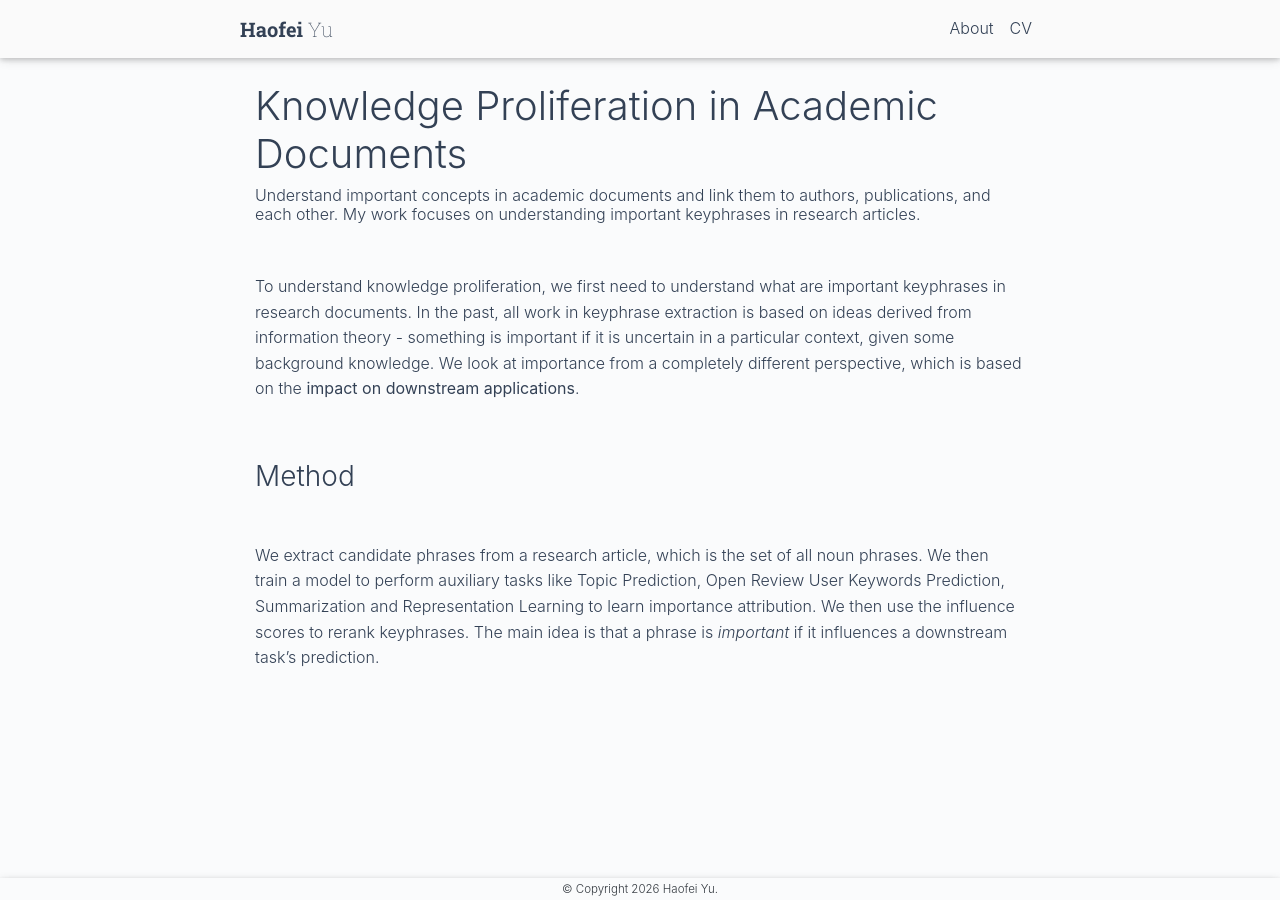
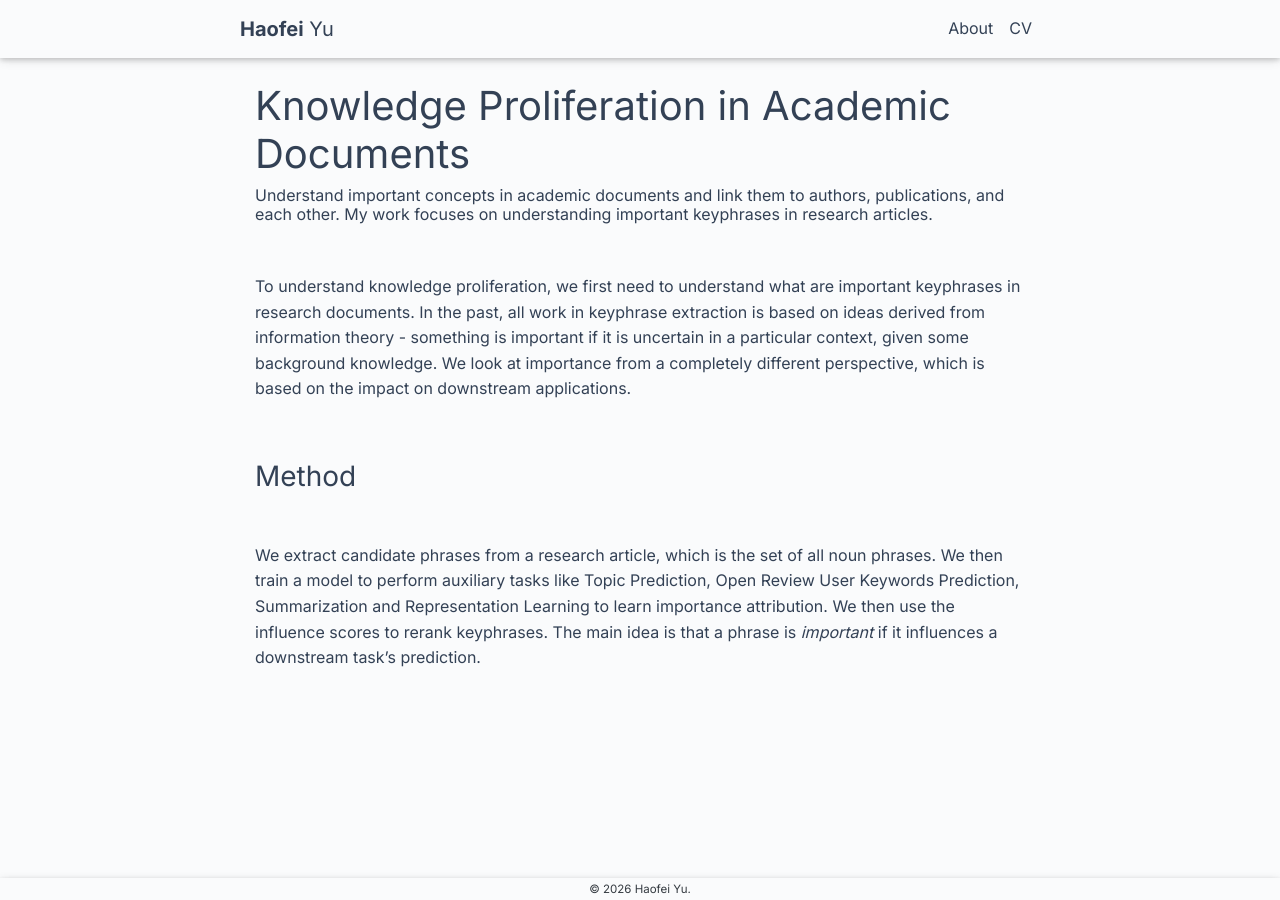
Before and after one commit to lwaekfjlk/lwaekfjlk.github.io, a Jekyll site: the page built from _projects/1_keyphrase.md, in a window 1280 px wide. Built offline with Jekyll 4.4.1, drawn with Linux system fonts in a browser that asks for light colours.

Commit message:
Use Inter site-wide, drop Crimson Pro and Roboto
Co-Authored-By: Claude Fable 5 <noreply@anthropic.com>

```diff
--- a/_layouts/default.html
+++ b/_layouts/default.html
@@ -9,7 +9,7 @@
   <meta name="description" content="{{ site.description }}">
 
   <!-- Fonts and Icons -->
-  <link rel="stylesheet" type="text/css" href="https://fonts.googleapis.com/css?family=Roboto:300,400,500,700|Roboto+Slab:100,300,400,500,700|Material+Icons" />
+  <link rel="stylesheet" type="text/css" href="https://fonts.googleapis.com/css2?family=Inter:wght@400;500;600;700&display=swap" />
 
   <!-- CSS Files -->
   <link rel="stylesheet" href="{{ '/assets/css/all.min.css' | prepend: site.baseurl | prepend: site.url }}">
@@ -19,22 +19,11 @@
 </head>
 <body>
   <!-- Header -->
-  <nav id="navbar" class="navbar fixed-top navbar-expand-md grey lighten-5 z-depth-1 navbar-light">
+  <nav id="navbar" class="navbar fixed-top navbar-expand-md navbar-light">
     <div class="container-fluid p-0">
-      {% if page.title != "about" %}
-        <a class="navbar-brand title font-weight-lighter" href="{{ site.baseurl | prepend: site.url }}/"><span class="font-weight-bold">Haofei</span> Yu</a>
-      {% else %}
-        <div class="row ml-1 ml-sm-0">
-          <span class="contact-icon text-center" style="line-height: 1em;">
-            <a href="mailto:{{ site.email }}"><i class="fa fa-envelope-square gm-icon"></i></a>
-            <a href="https://scholar.google.com/citations?userid={{ site.scholar_userid }}&user={{ site.scholar_userid }}" target="_blank" title="Google Scholar"><i class="ai ai-google-scholar-square gs-icon"></i></a>
-            <a href="https://www.github.com/{{ site.github_username }}" target="_blank" title="GitHub"><i class="fab fa-github-square gh-icon"></i></a>
-            <a href="https://www.linkedin.com/in/{{ site.linkedin_username }}" target="_blank" title="LinkedIn"><i class="fab fa-linkedin li-icon"></i></a>
-            <!--<a href="https://www.facebook.com/{{ site.facebook_username }}" target="_blank" title="Facebook"><i class="fab fa-facebook-square fb-icon"></i></a>-->
-            <a href="https://twitter.com/{{ site.twitter_username }}" target="_blank" title="Twitter"><i class="fab fa-twitter-square tw-icon"></i></a>
-          </span>
-        </div>
-      {% endif %}
+      <a class="navbar-brand title font-weight-lighter" href="{{ site.baseurl | prepend: site.url }}/">
+        <span class="font-weight-bold">Haofei</span> Yu
+      </a>
       <button class="navbar-toggler ml-auto" type="button" data-toggle="collapse" data-target="#navbarNav" aria-controls="navbarNav" aria-expanded="false" aria-label="Toggle navigation">
         <span class="navbar-toggler-icon"></span>
       </button>
@@ -49,12 +38,11 @@
                 </a>
             </li>
 
-            <li class="nav-item {% if page.title == " about" %}navbar-active font-weight-bold{% endif %}">
+            <li class="nav-item">
                 <a class="nav-link" href="{{ site.baseurl }}/assets/pdf/cv.pdf">
                     CV
                 </a>
             </li>
-
 
             {% for p in site.pages %}
                 {% if p.title %}
@@ -79,13 +67,6 @@
     </div>
   </nav>
 
-  <!-- Scrolling Progress Bar -->
-  <progress id="progress" value="0">
-    <div class="progress-container">
-      <span class="progress-bar"></span>
-    </div>
-  </progress>
-
   <!-- Content -->
   <div class="content">
     {{ content }}
@@ -93,7 +74,7 @@
 
   <!-- Footer -->
   <footer>
-    &copy; Copyright {{ site.time | date: '%Y' }} {{ site.name }}.
+    &copy; {{ site.time | date: '%Y' }} {{ site.name }}.
     {{ site.footer_text }}
     {% if site.last_updated %}
       Last updated: {{ site.last_updated }}.
@@ -110,53 +91,15 @@
   <script type="text/javascript" async src="https://cdnjs.cloudflare.com/ajax/libs/mathjax/2.7.5/latest.js?config=TeX-MML-AM_CHTML"></script>
   <script src="{{ '/assets/js/common.js' | prepend: site.baseurl | prepend: site.url }}"></script>
 
-  <!-- Scrolling Progress Bar -->
+  <!-- Navbar Spacing -->
   <script type="text/javascript">
     $(document).ready(function() {
       var navbarHeight = $('#navbar').outerHeight(true);
       $('body').css({ 'padding-top': navbarHeight });
-      $('progress-container').css({ 'padding-top': navbarHeight });
-      var progressBar = $('#progress');
-      progressBar.css({ 'top': navbarHeight });
-      var getMax = function() { return $(document).height() - $(window).height(); }
-      var getValue = function() { return $(window).scrollTop(); }
-      // Check if the browser supports the progress element.
-      if ('max' in document.createElement('progress')) {
-        // Set the 'max' attribute for the first time.
-        progressBar.attr({ max: getMax() });
-        progressBar.attr({ value: getValue() });
-
-        $(document).on('scroll', function() {
-          // On scroll only the 'value' attribute needs to be calculated.
-          progressBar.attr({ value: getValue() });
-        });
-
-        $(window).resize(function() {
-          var navbarHeight = $('#navbar').outerHeight(true);
-          $('body').css({ 'padding-top': navbarHeight });
-          $('progress-container').css({ 'padding-top': navbarHeight });
-          progressBar.css({ 'top': navbarHeight });
-          // On resize, both the 'max' and 'value' attributes need to be calculated.
-          progressBar.attr({ max: getMax(), value: getValue() });
-        });
-      } else {
-        var max = getMax(), value, width;
-        var getWidth = function() {
-          // Calculate the window width as a percentage.
-          value = getValue();
-          width = (value/max) * 100;
-          width = width + '%';
-          return width;
-        }
-        var setWidth = function() { progressBar.css({ width: getWidth() }); };
-        setWidth();
-        $(document).on('scroll', setWidth);
-        $(window).on('resize', function() {
-          // Need to reset the 'max' attribute.
-          max = getMax();
-          setWidth();
-        });
-      }
+      $(window).resize(function() {
+        var navbarHeight = $('#navbar').outerHeight(true);
+        $('body').css({ 'padding-top': navbarHeight });
+      });
     });
   </script>
 
--- a/_sass/_base.scss
+++ b/_sass/_base.scss
@@ -74,7 +74,7 @@ footer {
 }
 
 .title {
-    font-family: 'Crimson Pro', 'Roboto Slab', Georgia, serif;
+    font-family: 'Inter', -apple-system, Helvetica, sans-serif;
 }
 
 // Links
@@ -316,9 +316,10 @@ progress::-moz-progress-bar {
 }
 
 .profile-name {
-    font-family: 'Crimson Pro', Georgia, serif;
+    font-family: 'Inter', -apple-system, Helvetica, sans-serif;
     font-size: 2rem;
     font-weight: 700;
+    letter-spacing: -0.02em;
     color: #1e293b;
     margin: 0 0 0.25rem 0;
     line-height: 1.2;
@@ -421,7 +422,7 @@ progress::-moz-progress-bar {
 
 /* Section Titles */
 .section-title {
-    font-family: 'Crimson Pro', Georgia, serif;
+    font-family: 'Inter', -apple-system, Helvetica, sans-serif;
     font-size: 1.5rem;
     font-weight: 600;
     color: #1e293b;
--- a/_sass/_variables.scss
+++ b/_sass/_variables.scss
@@ -4,9 +4,9 @@
 $base-font-size: 16px !default;
 $small-font-size:  0.875rem !default;
 $bold-font-weight: bold !default;
-$font-family: Helvetica, Arial, sans-serif !default;
+$font-family: 'Inter', -apple-system, Helvetica, Arial, sans-serif !default;
 $line-height: 1.5 !default;
-$heading-font-family: Helvetica, sans-serif !default;
+$heading-font-family: 'Inter', -apple-system, Helvetica, sans-serif !default;
 $heading-font-weight: 900 !default;
 $heading-line-height: 1.25 !default;
 $monospace-font-family: 'Source Code Pro', Consolas, monospace !default;
```
